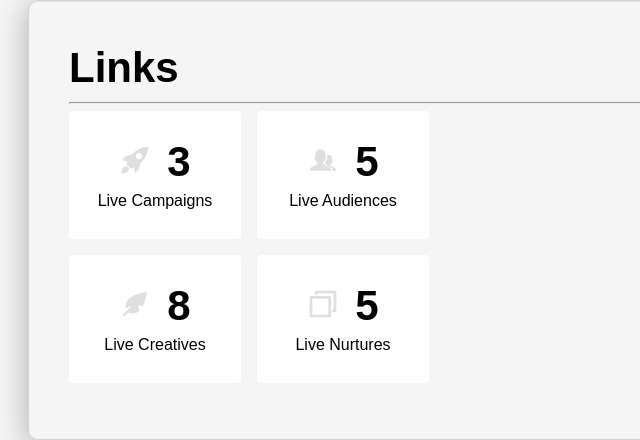
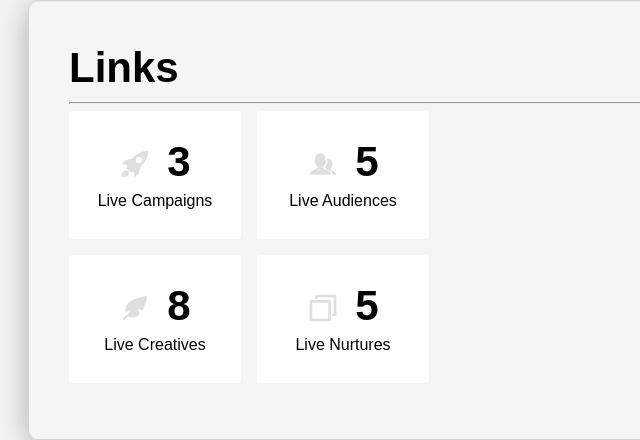
Before and after one commit to cg1101/look-n-feel2, a plain HTML site: page index.html in a window 1280 px wide. Shown: the part 3462-3902 px from the top of the page, 0-640 px from the left. Drawn offline with nearby package versions, Linux system fonts and the light colour scheme; files that its build step writes are made by us from their sources.

Commit message:
updated links to accommodate change caused by icon

```diff
--- a/_links.scss
+++ b/_links.scss
@@ -24,10 +24,7 @@
     @include t-display;
 
     & > .op, & > i.op {
-      width: 32px;
-      height: 32px;
-      background-size: cover;
-      vertical-align: baseline;
+      font-size: 32px;
       margin-right: 16px;
     }
   }
```
